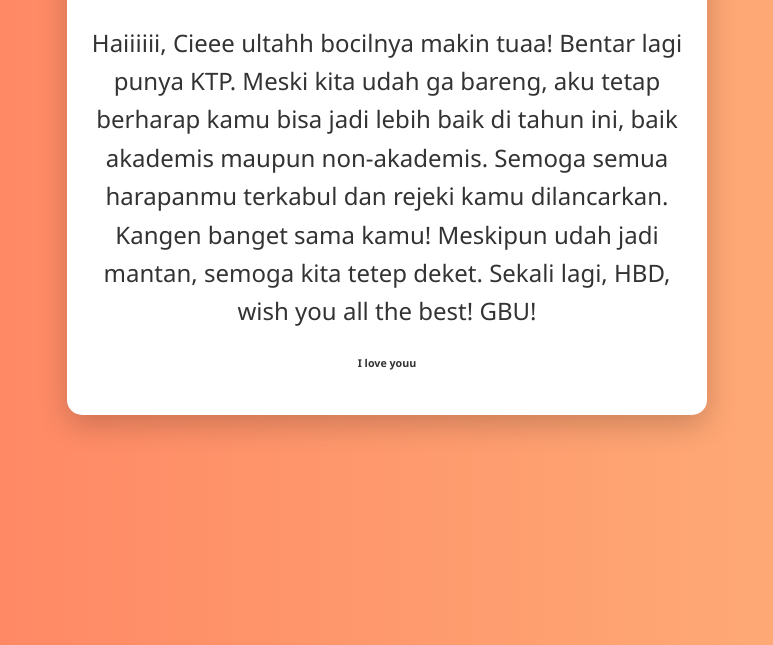
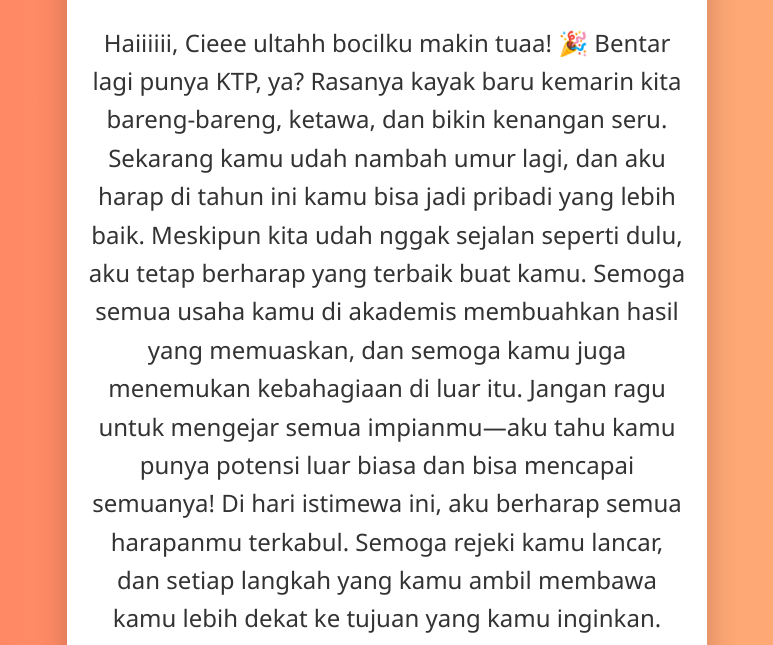
Before and after one commit to Kenz-Kenz/SUPRISEE, a plain HTML site: page long-message.html in a window 1280 px wide. Shown: the part 155-800 px from the top of the page, without its empty margins (253-1026 px from the left). Drawn offline with Linux system fonts and the light colour scheme.

Commit message:
Update long-message.html

```diff
--- a/long-message.html
+++ b/long-message.html
@@ -60,7 +60,19 @@
 <body>
     <div class="container">
         <h1>Happy Birthday!</h1>
-        <p class="message">Haiiiiii, Cieee ultahh bocilnya makin tuaa! Bentar lagi punya KTP. Meski kita udah ga bareng, aku tetap berharap kamu bisa jadi lebih baik di tahun ini, baik akademis maupun non-akademis. Semoga semua harapanmu terkabul dan rejeki kamu dilancarkan. Kangen banget sama kamu! Meskipun udah jadi mantan, semoga kita tetep deket. Sekali lagi, HBD, wish you all the best! GBU!</p>
+        <p class="message">Haiiiiii, Cieee ultahh bocilku makin tuaa! 🎉 Bentar lagi punya KTP, ya? Rasanya kayak baru kemarin kita bareng-bareng, ketawa, dan bikin kenangan seru. Sekarang kamu udah nambah umur lagi, dan aku harap di tahun ini kamu bisa jadi pribadi yang lebih baik.
+
+Meskipun kita udah nggak sejalan seperti dulu, aku tetap berharap yang terbaik buat kamu. Semoga semua usaha kamu di akademis membuahkan hasil yang memuaskan, dan semoga kamu juga menemukan kebahagiaan di luar itu. Jangan ragu untuk mengejar semua impianmu—aku tahu kamu punya potensi luar biasa dan bisa mencapai semuanya!
+
+Di hari istimewa ini, aku berharap semua harapanmu terkabul. Semoga rejeki kamu lancar, dan setiap langkah yang kamu ambil membawa kamu lebih dekat ke tujuan yang kamu inginkan. Ingat, kehidupan ini penuh dengan kesempatan, jadi jangan takut untuk mencoba hal-hal baru!
+
+Kangen banget sama bocilku! Meskipun kita udah jadi mantan, aku berharap kita bisa tetap dekat dan berbagi cerita satu sama lain. Kamu selalu punya tempat spesial di hati aku, dan aku ingin kita bisa saling mendukung, meskipun dalam cara yang berbeda.
+
+Sekali lagi, HBD, bocilku! Wish you all the best di tahun ini. Semoga hari-harimu dipenuhi kebahagiaan dan cinta dari orang-orang di sekitarmu. Jangan lupa, aku selalu ada di sini kalau kamu butuh teman atau sekadar ingin ngobrol. GBU! 💖
+
+I love youu!
+
+</p>
         <h6>I love youu</h6>
         <div class="footer"></div>
     </div>
```
